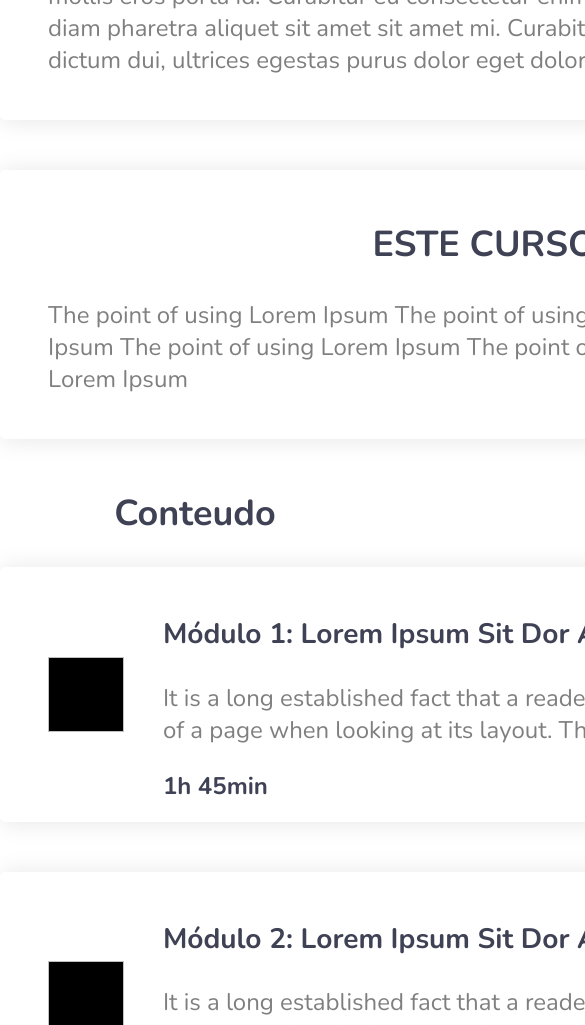
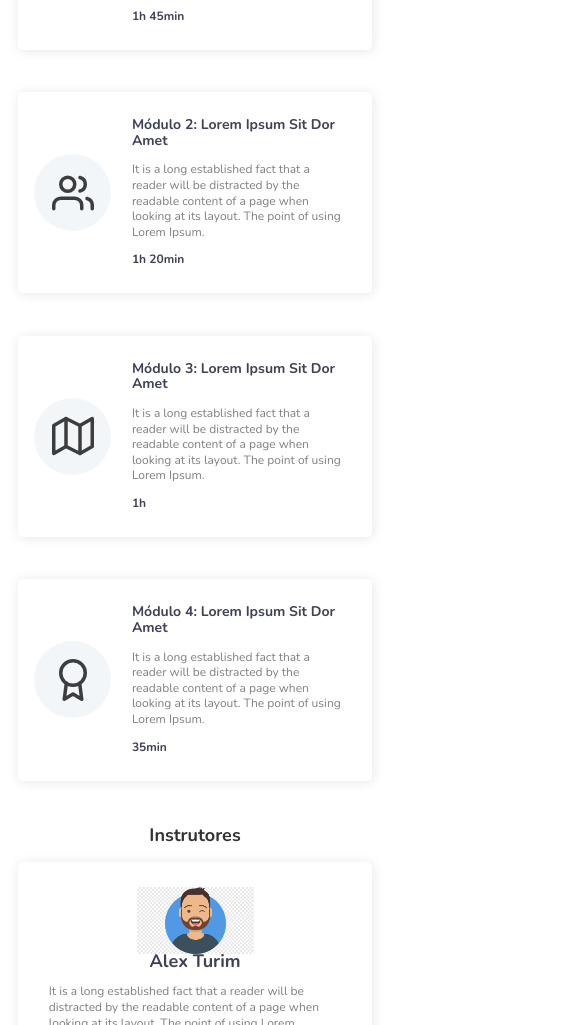
Before and after one commit to KakeyaK/desafio_academicos, a plain HTML site: page index.html in a window 390 px wide. Shown: the part 975-2000 px from the top of the page, 585 px wide, since content can reach past the window. Drawn offline with nearby package versions, Linux system fonts and the light colour scheme.

Commit message:
Diversas mudanças de responsividade

```diff
--- a/index.css
+++ b/index.css
@@ -1,29 +1,35 @@
 :root {
     --blue: #0D74C4;
+    --dark-gray:  #3F4254;
+    --darker-gray: #333333;
+
     font-family: 'Nunito', sans-serif;
     color: rgba(0, 0, 0, 0.5);
-    font-size: 24px;
+    font-size: 12px;
 
     font-weight: 300;
   }
 
 body{
     margin:0px;
+    padding: 0px;
 }
 
 header{
     width: 100%;
+    height: 45vh;
 
     background-color: var(--blue);
-
-    height: 850px;
 }
 
 #logo_titulo{
-    width: 1000px;
+    width: 95%;
 
     margin-left: auto;
     margin-right: auto;
+
+    position: relative;
+    top: -20px;
 
     display: block;
 }
@@ -31,14 +37,14 @@ header{
 #caixa_login{
     color:var(--blue);
     font-weight: bold;
-    font-size: 2em;
+    font-size: 1.2em;
 
 
     display: block;
 
     margin-left: auto;
     margin-right: auto;
-    margin-top: -30px;
+    /* margin-top: -30px; */
 
     text-align: center;
 }
@@ -49,26 +55,35 @@ header{
 
     border-radius: 100px;
 
-    padding: 20px 100px;
+    padding: 0.6em 9vw;
 
+    position: relative;
+    top: -5vh;
 }
 
 /* Caixas de texto geral*/
 
 main{
     position: relative;
-    top: -120px;
+    top: -10vh;
 }
 
 main h2{
     display: block;
     text-align: center;
 
-    color: #3F4254;
+    color: var(--darker-gray);
+    margin-top: 4vh;
+}
+
+main div h2{
+    color: var(--dark-gray);
+    margin-top: 0vh;
 }
 
 main h3{
     color: #3F4254;
+    margin-top: 0px;
 }
 
 main b{
@@ -77,18 +92,18 @@ main b{
 
 .caixa_de_texto{
     background-color: white;
+    line-height: 1.3em;
 
-    box-shadow: 1px 1px 25px rgba(0, 0, 0, 0.1);
+    box-shadow: 1px 1px 12px rgba(0, 0, 0, 0.1);
     border-radius: 5px;
 
-    width: 1000px;
+    width: 75%;
 
     margin-left: auto;
     margin-right: auto;
+    margin-bottom: 5vh;
 
-    margin-bottom: 50px;
-
-    padding: 20px 48px;
+    padding: 3vh 8%;
 }
 
 /* Caixas conteúdo */
@@ -99,12 +114,22 @@ main b{
     align-items: center;
 }
 
+#caixa_conteudo .icone_background{
+    margin-left: -5%;
+    margin-right: 7%;
+
+    height: 5vh;
+
+    padding: 6%;
+    border-radius: 100px;
+
+    background-color: #F3F6F9;
+}
+
 #caixa_conteudo img{
-    margin-right: 39px;
+    opacity: 75%;
 
-    width: 140px;
-    height: 75px;
-    background-color: black;
+    height: 5vh;
 }
 
 /* Caixas Instrutores */
@@ -113,8 +138,7 @@ main b{
     display: block;
     margin: auto;
 
-    width: 75px;
-    height: 75px;
+    width: 40%;
     background-color: black;
 }
 
@@ -128,8 +152,9 @@ main b{
 }
 
 /* "Que tal embarcar nessa jornada" */
+/*
+#embarque_jornada{
 
-#embarque_jornada{
     padding: 103px;
     background-color:#F3F6F9;
 
@@ -205,6 +230,8 @@ main b{
 /* footer */
 
 footer{
+    display: none;
+
     padding: 40px;
 
     text-align: center;
@@ -241,4 +268,4 @@ footer img{
 
     box-shadow: 2px 2px 25px rgba(13, 116, 196, 0.3);
     border-radius: 100px;
-}
+} */
--- a/index.html
+++ b/index.html
@@ -7,7 +7,6 @@
     <link rel="stylesheet" href="index.css">
     <link rel="preconnect" href="https://fonts.gstatic.com">
     <link href="https://fonts.googleapis.com/css2?family=Nunito:wght@400;700&display=swap" rel="stylesheet">
-
 </head>
 <body>
     <header>
@@ -36,8 +35,9 @@
         <h2>Conteudo</h2>
         <div id="caixa_conteudo" >
             <div class="caixa_de_texto">
-                <!-- Arrumar ícone -->
-                <img scr=>
+                <div class="icone_background">
+                    <img src="./Assets/box.svg">
+                </div>
                 <div>
                     <h3>Módulo 1: Lorem Ipsum Sit Dor Amet</h3>
                     <p>It is a long established fact that a reader will be distracted by the readable content of a page when looking at its layout. The point of using Lorem Ipsum.</p>
@@ -45,8 +45,9 @@
                 </div>
             </div>
             <div class="caixa_de_texto">
-                <!-- Arrumar ícone -->
-                <img scr=>
+                <div class="icone_background">
+                    <img src="./Assets/users.svg">
+                </div>
                 <div>
                     <h3>Módulo 2: Lorem Ipsum Sit Dor Amet</h3>
                     <p>It is a long established fact that a reader will be distracted by the readable content of a page when looking at its layout. The point of using Lorem Ipsum.</p>
@@ -54,8 +55,9 @@
                 </div>
             </div>
             <div class="caixa_de_texto">
-                <!-- Arrumar ícone -->
-                <img scr=>
+                <div class="icone_background">
+                    <img src="./Assets/map.svg">
+                </div>
                 <div>
                     <h3>Módulo 3: Lorem Ipsum Sit Dor Amet</h3>
                     <p>It is a long established fact that a reader will be distracted by the readable content of a page when looking at its layout. The point of using Lorem Ipsum.</p>
@@ -63,8 +65,9 @@
                 </div>
             </div>
             <div class="caixa_de_texto">
-                <!-- Arrumar ícone -->
-                <img scr=>
+                <div class="icone_background">
+                    <img src="./Assets/award.svg">
+                </div>
                 <div>
                     <h3>Módulo 4: Lorem Ipsum Sit Dor Amet</h3>
                     <p>It is a long established fact that a reader will be distracted by the readable content of a page when looking at its layout. The point of using Lorem Ipsum.</p>
@@ -75,17 +78,17 @@
 
         <h2>Instrutores</h2>
         <div id="caixa_instrutores">
-            <div class="caixa_de_texto">
-                <img class="icon_instrutor">
+            <div  class="caixa_de_texto">
+                <img src="Assets/avatar-male.png" class="icon_instrutor">
                 <h2>Alex Turim</h2>
                 <p>It is a long established fact that a reader will be distracted by the readable content of a page when looking at its layout. The point of using Lorem...</p>
-                <img class="arrow_instrutor">
+                <img src="./Assets/Down_arrow.svg" class = "arrow_instrutor">
             </div>
             <div class="caixa_de_texto">
-                <img class="icon_instrutor">
+                <img src ="Assets/avatar-female.png" ="icon_instrutor">
                 <h2>Cristina Hasen</h2>
                 <p>It is a long established fact that a reader will be distracted by the readable content of a page when looking at its layout. The point of using Lorem...</p>
-                <img class="arrow_instrutor">
+                <img src="./Assets/Down_arrow.svg" class = "arrow_instrutor">
             </div>
         </div>
 
```
